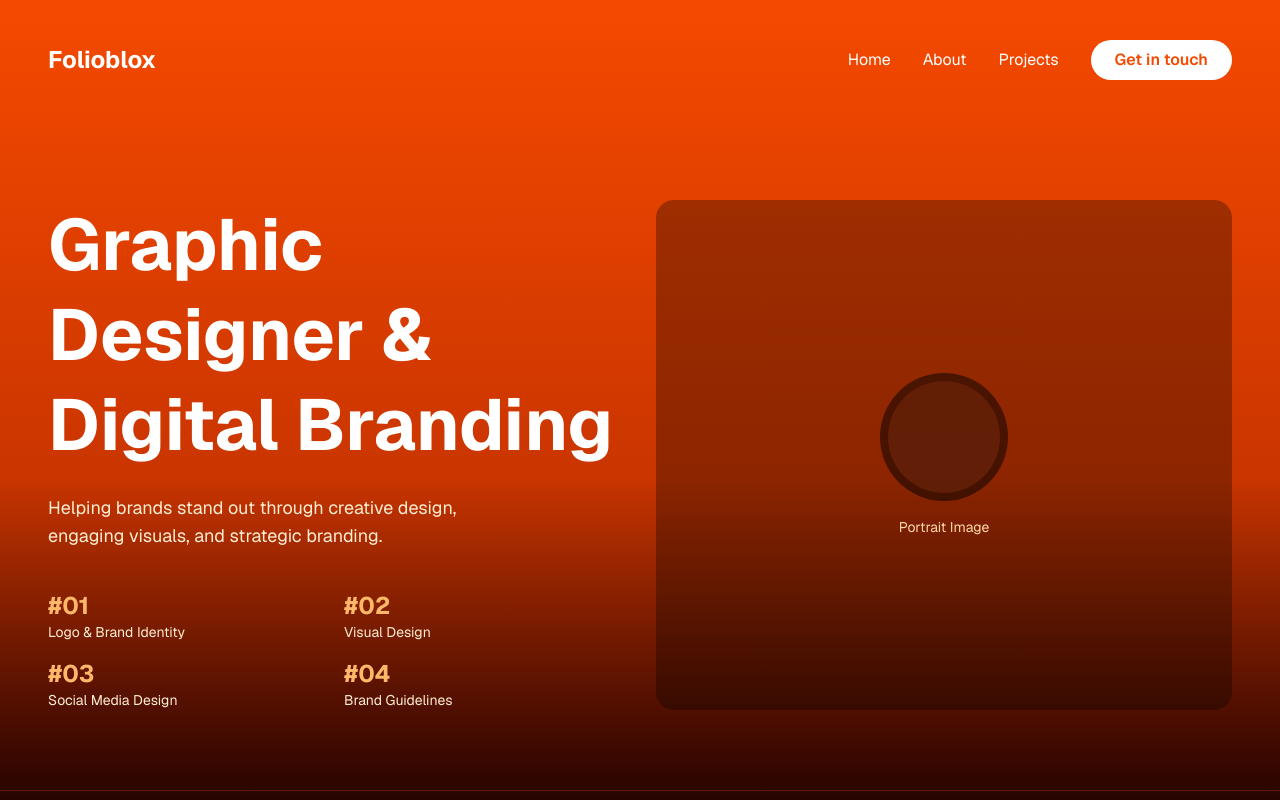
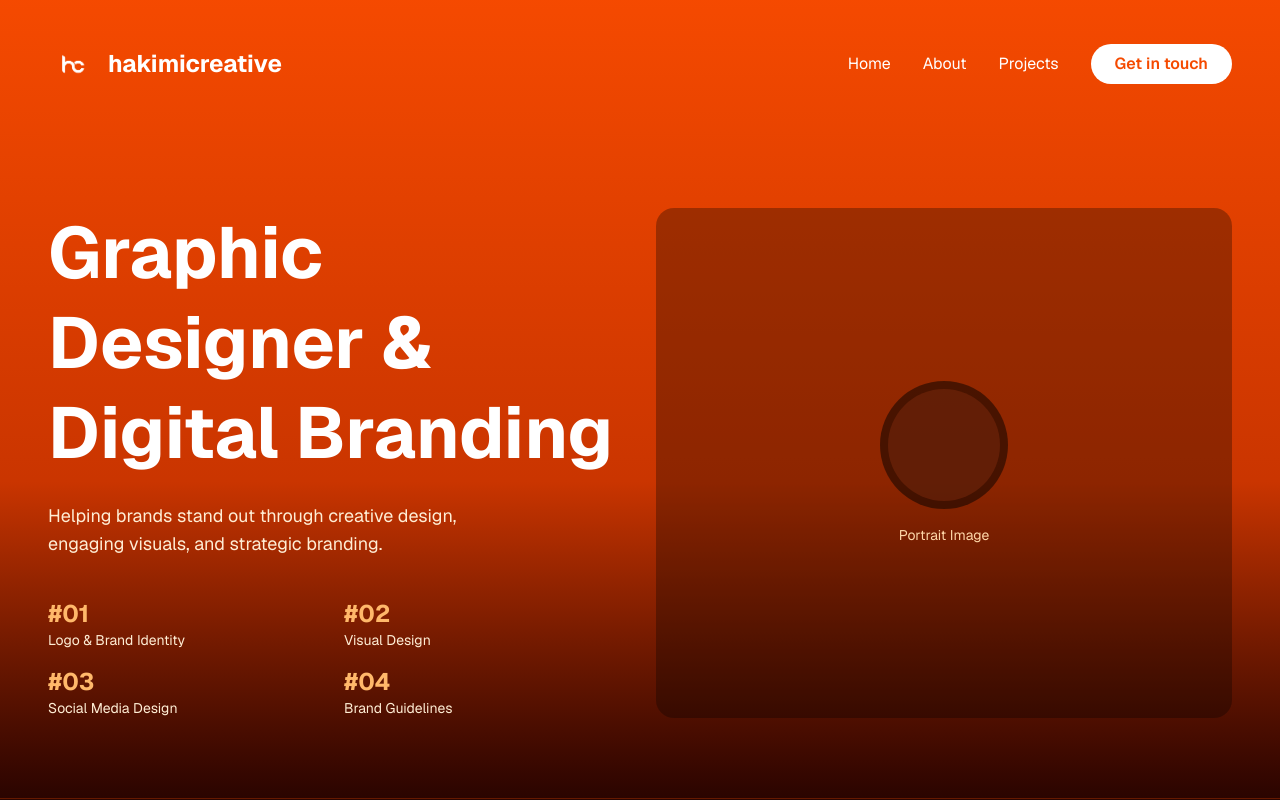
Before and after one commit to petladwala10-prog/Portfolio, a Next.js app: page / in a window 1280 px wide. Shown: the top 800 px of the page. Built offline with nearby package versions, Linux system fonts and the light colour scheme.

Commit message:
feat: rebrand to hakimicreative, update logo and contact info

```diff
--- a/components/footer.tsx
+++ b/components/footer.tsx
@@ -7,7 +7,10 @@ export default function Footer() {
         <div className="grid grid-cols-1 md:grid-cols-3 gap-12 mb-12">
           {/* Brand */}
           <div>
-            <h3 className="text-xl font-bold text-white mb-4">Design Studio</h3>
+            <div className="flex items-center gap-2 mb-4">
+              <img src="/logo.png" alt="hakimicreative" className="h-8 w-8 object-contain" />
+              <h3 className="text-xl font-bold text-white">hakimicreative</h3>
+            </div>
             <p className="text-gray-400 text-sm">
               Graphic designer specializing in brand identity, visual design, and digital branding solutions that help your business stand out.
             </p>
@@ -27,15 +30,15 @@ export default function Footer() {
           {/* Contact */}
           <div>
             <h4 className="text-white font-semibold mb-4">Get in Touch</h4>
-            <a href="mailto:hello@folioblox.com" className="text-orange-500 hover:text-orange-400 transition">
-              hello@folioblox.com
+            <a href="mailto:hello@hakimicreative.com" className="text-orange-500 hover:text-orange-400 transition">
+              hello@hakimicreative.com
             </a>
           </div>
         </div>
 
         <div className="border-t border-gray-900 pt-8">
           <p className="text-gray-500 text-sm text-center">
-            © 2024 Design Studio. All rights reserved. | Crafting beautiful brands, one design at a time.
+            © 2024 hakimicreative. All rights reserved. | Crafting beautiful brands, one design at a time.
           </p>
         </div>
       </div>
--- a/components/hero.tsx
+++ b/components/hero.tsx
@@ -8,7 +8,10 @@ export default function Hero() {
     <section className="relative min-h-screen bg-gradient-to-b from-orange-600 via-orange-700 to-black overflow-hidden">
       {/* Header */}
       <header className="relative z-20 flex items-center justify-between px-6 py-8 md:px-12 md:py-10">
-        <h1 className="text-2xl font-bold text-white">Folioblox</h1>
+        <div className="flex items-center gap-3">
+          <img src="/logo.png" alt="hakimicreative logo" className="h-12 w-12 object-contain" />
+          <span className="text-2xl font-bold text-white">hakimicreative</span>
+        </div>
         <nav className="hidden md:flex items-center gap-8 text-white">
           <Link href="#about" className="hover:text-orange-400 transition">Home</Link>
           <Link href="#about" className="hover:text-orange-400 transition">About</Link>
```
Also changed, not shown: public/logo.png (added).
